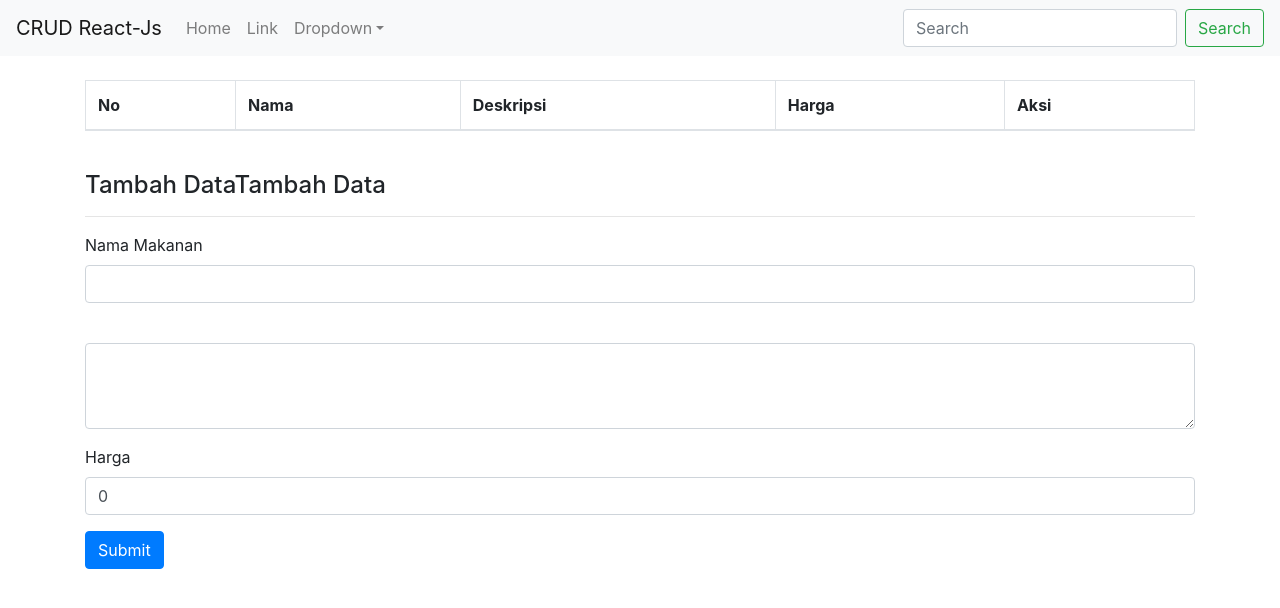
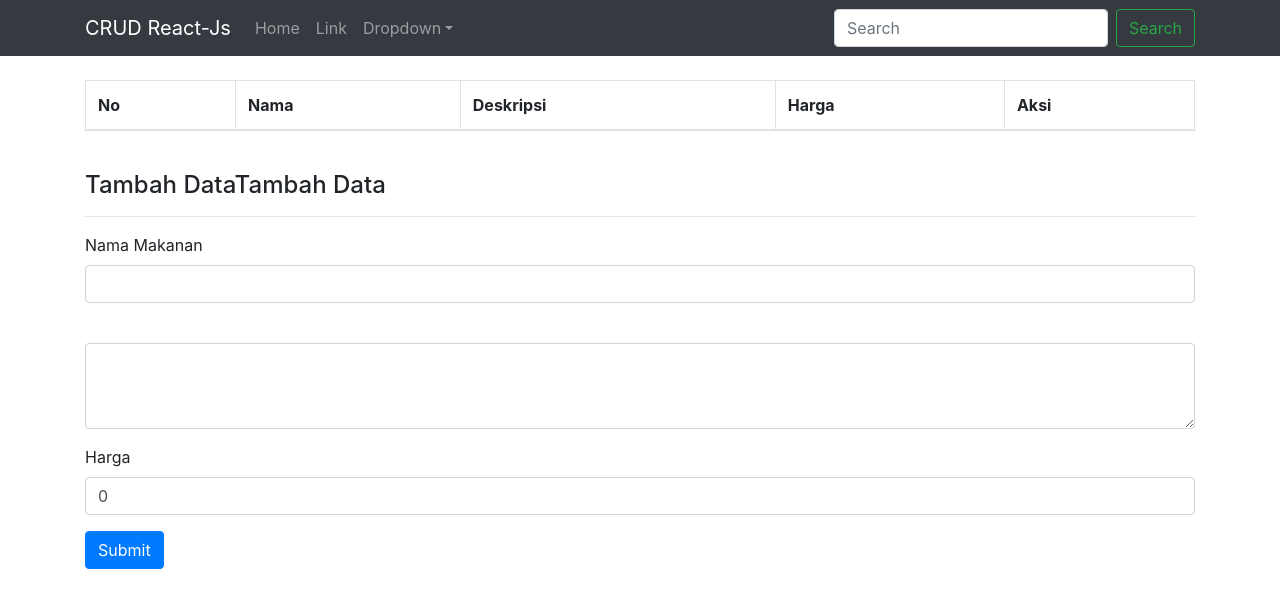
Before and after one commit to roiskhoiron/react-bootstrap-crud, a React (Create React App) app: page / in a window 1280 px wide. Shown: the top 608 px of the page. Built offline with nearby package versions, Linux system fonts and the light colour scheme.

Commit message:
merapihkan tampilan dan penyelesaian prject CRUD ReactJs

```diff
--- a/src/NavbarComponent.js
+++ b/src/NavbarComponent.js
@@ -1,9 +1,17 @@
-import React from 'react'
-import { Nav, Navbar, NavDropdown, Form, Button, FormControl } from 'react-bootstrap'
+import React from "react";
+import {
+  Nav,
+  Navbar,
+  NavDropdown,
+  Form,
+  Button,
+  FormControl,
+} from "react-bootstrap";
 
 const NavbarComponent = () => {
   return (
-    <Navbar bg="light" expand="lg">
+    <Navbar bg="dark" variant="dark" expand="lg">
+      <div className="container">
         <Navbar.Brand href="#home">CRUD React-Js</Navbar.Brand>
         <Navbar.Toggle aria-controls="basic-navbar-nav" />
         <Navbar.Collapse id="basic-navbar-nav">
@@ -12,10 +20,14 @@ const NavbarComponent = () => {
             <Nav.Link href="#link">Link</Nav.Link>
             <NavDropdown title="Dropdown" id="basic-nav-dropdown">
               <NavDropdown.Item href="#action/3.1">Action</NavDropdown.Item>
-            <NavDropdown.Item href="#action/3.2">Another action</NavDropdown.Item>
+              <NavDropdown.Item href="#action/3.2">
+                Another action
+              </NavDropdown.Item>
               <NavDropdown.Item href="#action/3.3">Something</NavDropdown.Item>
               <NavDropdown.Divider />
-            <NavDropdown.Item href="#action/3.4">Separated link</NavDropdown.Item>
+              <NavDropdown.Item href="#action/3.4">
+                Separated link
+              </NavDropdown.Item>
             </NavDropdown>
           </Nav>
           <Form inline>
@@ -23,8 +35,9 @@ const NavbarComponent = () => {
             <Button variant="outline-success">Search</Button>
           </Form>
         </Navbar.Collapse>
+      </div>
     </Navbar>
-  )
-}
+  );
+};
 
-export default NavbarComponent
+export default NavbarComponent;
```
Lines whose indentation alone changed are shown as unchanged.
